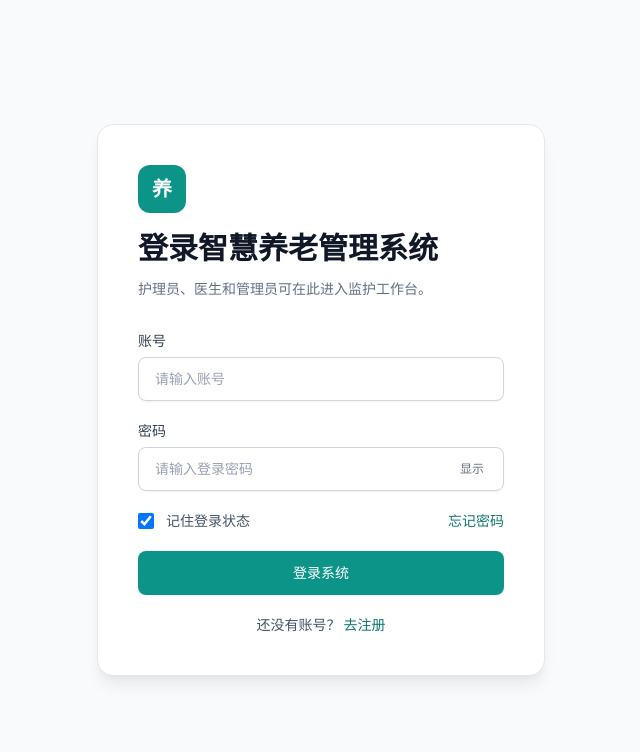
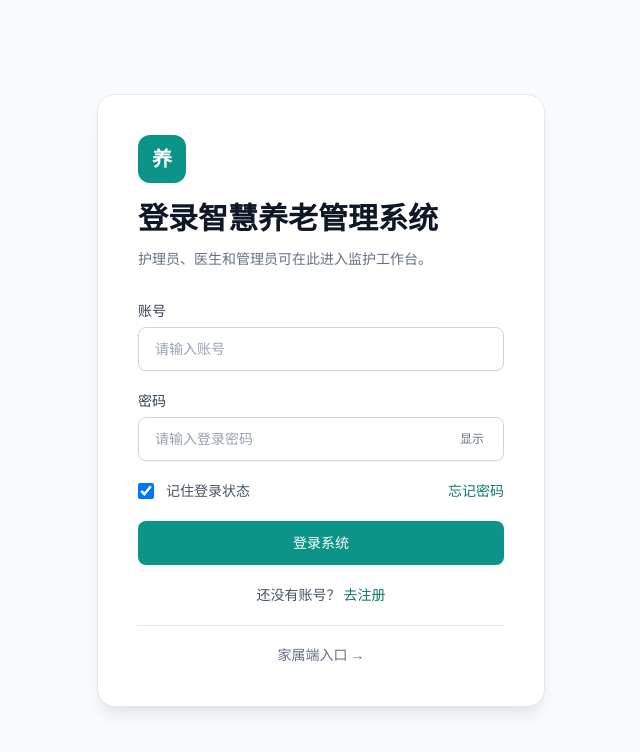
Before and after one commit to ZenMind531/Smart-Elder-Care-Data-Platform-Admin, a Vue app: page /signin in a window 1280 px wide. Shown: the top 752 px of the page, without its empty margins (319-959 px from the left). Built offline with nearby package versions, Linux system fonts and the light colour scheme; no server answers.

Commit message:
feat: 登录页底部加「家属端入口」链接

```diff
--- a/src/views/Auth/Signin.vue
+++ b/src/views/Auth/Signin.vue
@@ -2,7 +2,7 @@
 <template>
   <FullScreenLayout>
     <main class="flex min-h-dvh items-center justify-center bg-gray-50 p-6 dark:bg-gray-950">
-      <div class="w-full max-w-md overflow-hidden rounded-2xl border border-gray-200 bg-white shadow-theme-lg dark:border-gray-800 dark:bg-gray-900">
+      <div class="w-full max-w-md overflow-hidden rounded-[18px] border border-gray-200 bg-white shadow-theme-lg dark:border-gray-800 dark:bg-gray-900">
         <section class="px-6 py-10 sm:px-10">
 
           <div>
@@ -93,6 +93,15 @@
                   去注册
                 </router-link>
               </p>
+
+              <div class="mt-4 pt-4 border-t border-gray-200 dark:border-gray-700 text-center">
+                <a
+                  href="/family/"
+                  class="text-theme-sm font-medium text-gray-500 hover:text-brand-600 transition-colors dark:text-gray-400 dark:hover:text-brand-400"
+                >
+                  家属端入口 →
+                </a>
+              </div>
             </form>
           </div>
         </section>
```
